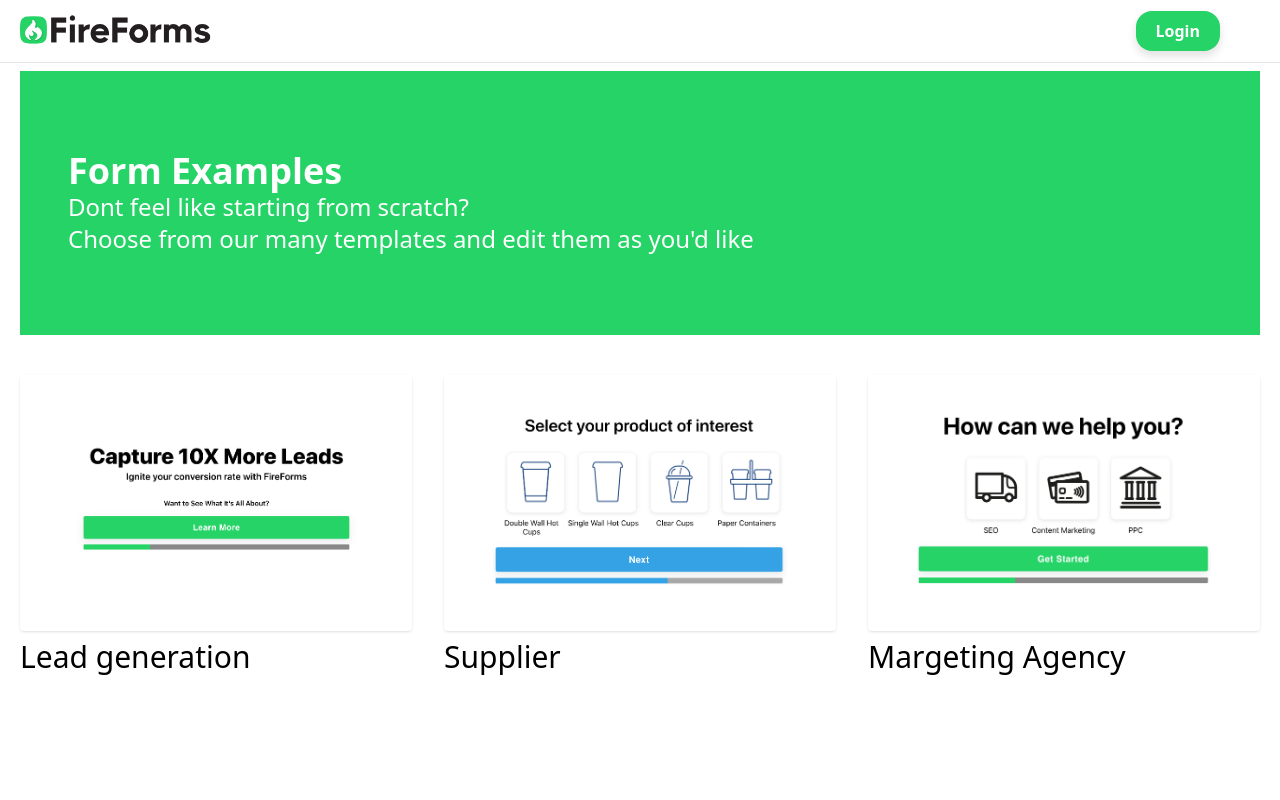
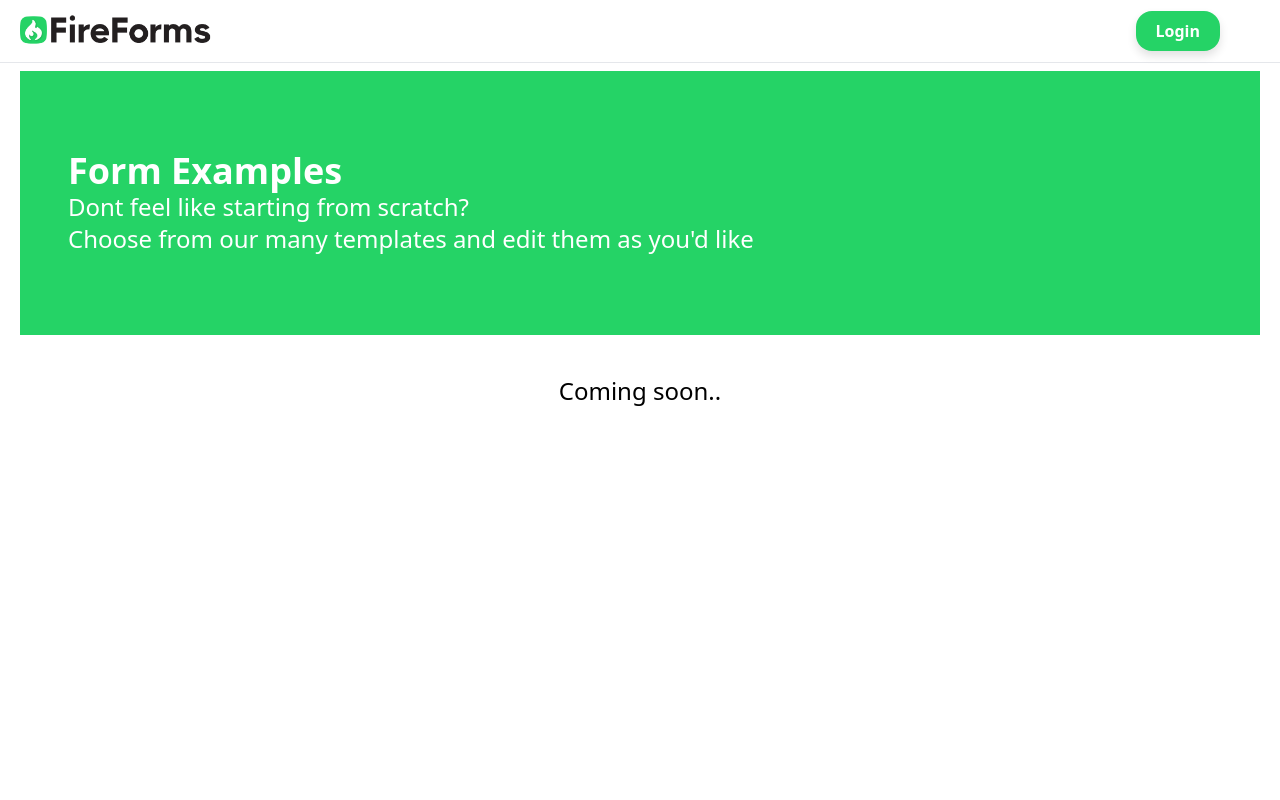
Before and after one commit to seananth/fireforms-marketing, a Next.js app: page /examples in a window 1280 px wide. Shown: the top 800 px of the page. Built offline with nearby package versions, Linux system fonts and the light colour scheme.

Commit message:
comming soon

```diff
--- a/pages/examples.js
+++ b/pages/examples.js
@@ -43,7 +43,7 @@ export default function Examples() {
             templates and edit them as you'd like
           </p>
         </div>
-        <div className="grid grid-cols-1 md:grid-cols-2 lg:grid-cols-3 gap-8 mb-8">
+        {/* <div className="grid grid-cols-1 md:grid-cols-2 lg:grid-cols-3 gap-8 mb-8">
           {exampleData.map((item) => {
             return (
               <ExampleCard
@@ -53,7 +53,10 @@ export default function Examples() {
               />
             );
           })}
-        </div>
+        </div> */}
+        <p className="pb-8 text-2xl text-center">
+          Coming soon..
+        </p>
       </Container>
     </Layout>
   );
```
